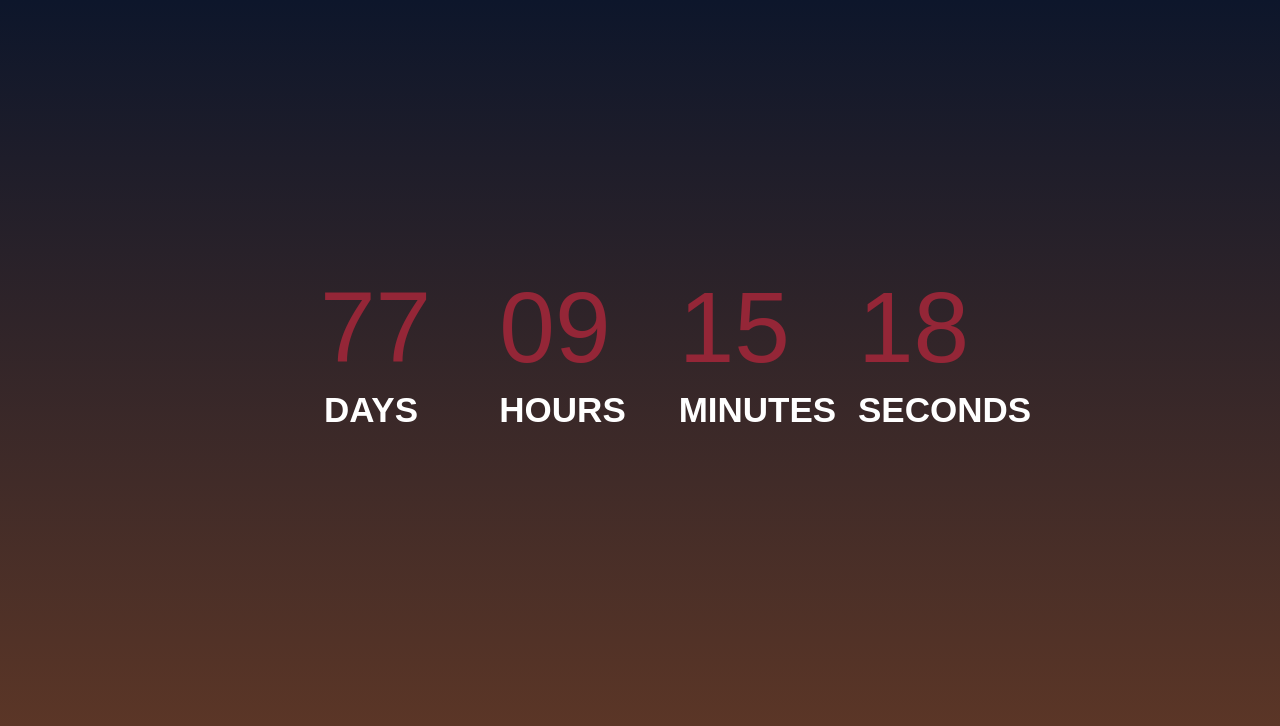
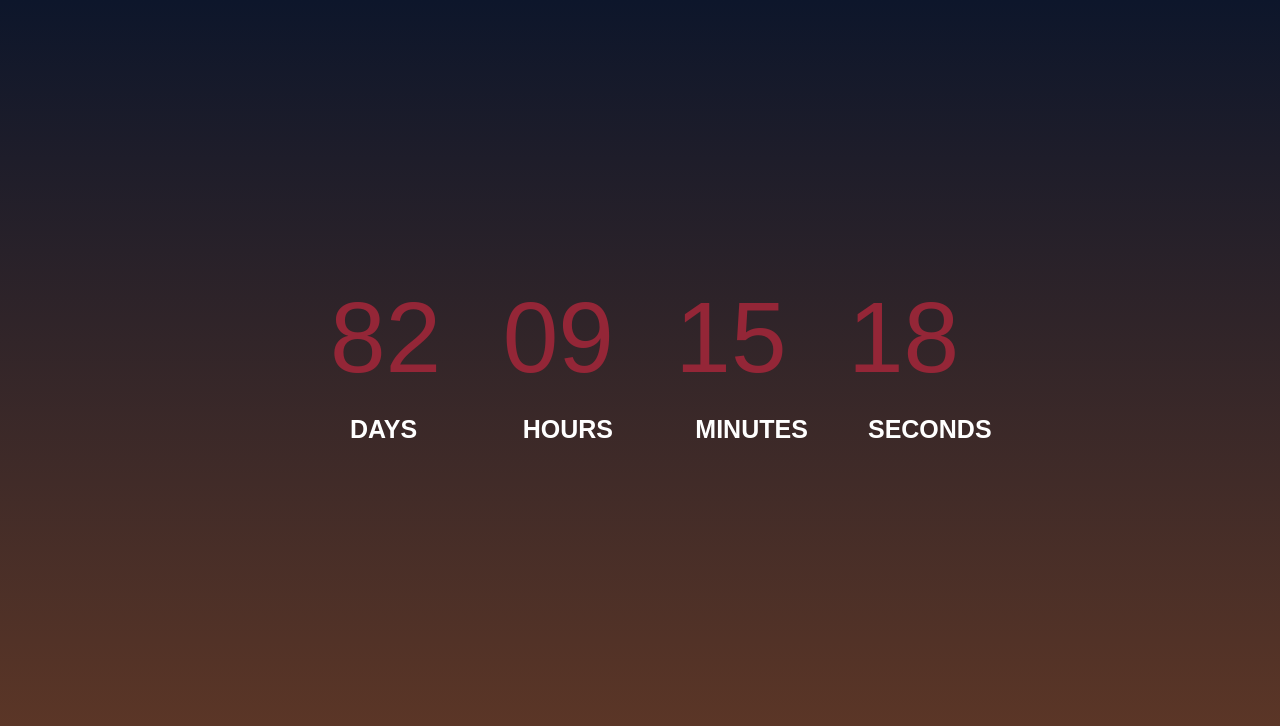
Before and after one commit to Listat90/slapcountdown, a plain HTML site: page index.html in a window 1280 px wide. Drawn offline with Linux system fonts and the light colour scheme.

Commit message:
-amargin add in css

```diff
--- a/index.html
+++ b/index.html
@@ -9,26 +9,26 @@
 </head>
 
 <body>
-    <div class="test"></div>
+
     <div class="box">
         <div class="body">
             <div class="promotion__timer">
                 <div class="timer">
                     <div class="timer__block">
                         <span id="days">12</span>
-                        <div class="timer_text">DAYS</div>
+                            <div class="timer_text">DAYS</div>
                     </div>
                     <div class="timer__block">
                         <span id="hours">20</span>
-                        <div class="timer_text">HOURS</div>
+                            <div class="timer_text">HOURS</div>
                     </div>
                     <div class="timer__block">
                         <span id="minutes">56</span>
-                        <div class="timer_text">MINUTES</div>
+                            <div class="timer_text">MINUTES</div>
                     </div>
                     <div class="timer__block">
                         <span id="seconds">20</span>
-                        <div class="timer_text">SECONDS</div>
+                            <div class="timer_text">SECONDS</div>
                     </div>
                 </div>
 
--- a/script.js
+++ b/script.js
@@ -6,7 +6,7 @@ window.addEventListener('DOMContentLoaded', () => {
 
     //Timer
 
-    const deadline = '2021-08-27';
+    const deadline = '2021-09-01';
 
     function getTimeRemaining(endtime){
         const t = Date.parse(endtime) - Date.parse(new Date()),
--- a/style.css
+++ b/style.css
@@ -1,4 +1,3 @@
-
 .body{
     position: fixed;
     top: 0;
@@ -8,24 +7,23 @@
     height: 100%;
     background: linear-gradient(to top,#633926,#0d162b);
 }
-.promotion__timer{
-    margin-left: auto;
-    margin-right: auto;
-    width:50%;
 
-}
 
 .promotion__timer .timer{
     margin-top:250px;
     padding-left:auto;
     display:flex;
     justify-content:space-between;
-    align-items:center
+    align-items:center;
+    margin-left: auto;
+    margin-right: auto;
+    width:50%;
 }
 .timer_text {
     text-align:center;
-    font-size:35px;
+    font-size:25px;
     color: #fff;
+    margin: 20px;
 }
 .promotion__timer .timer__block{
     width:102px;
@@ -36,6 +34,7 @@
     color:#942637;
     font-family: Arial, Helvetica, sans-serif;
     font-weight: bold;
+    margin: 10px;
 }
 .promotion__timer .timer__block span{
     display:block;
```
